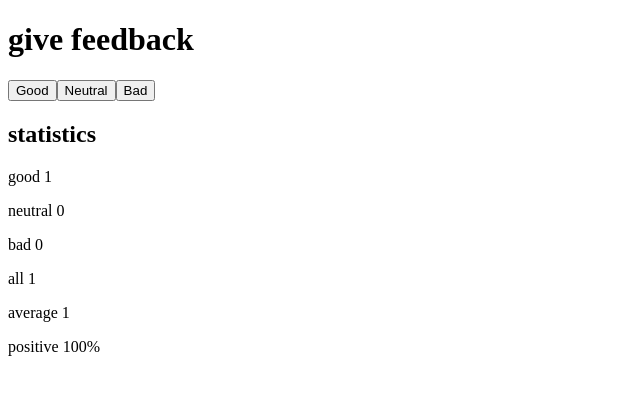
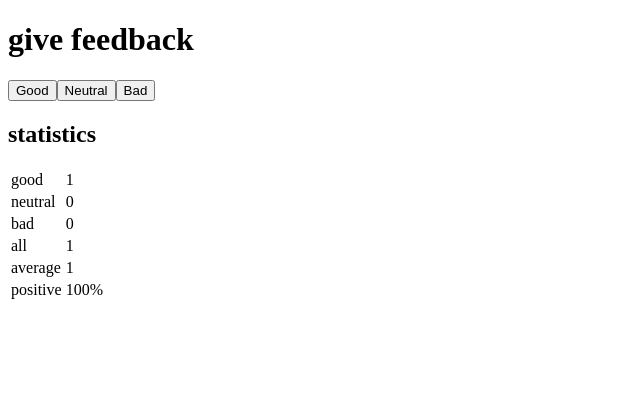
Before and after one commit to ongThien/fso, a React (Vite) app in the folder part1/unicafe/: page / in a window 1280 px wide. Both pictures are taken after a click on the button "Good". Shown: the top 394 px of the page, without its empty margins (0-640 px from the left). Built offline with nearby package versions, Linux system fonts and the light colour scheme.

Commit message:
finished unicafe step 6

```diff
--- a/part1/unicafe/src/App.jsx
+++ b/part1/unicafe/src/App.jsx
@@ -6,7 +6,10 @@ const Button = ({ handleClick, text }) => {
 
 const StatisticLine = ({text, stat}) => {
   return (
-    <p>{text} {stat}</p>
+    <tr>
+      <td>{text}</td>
+      <td>{stat}</td>
+    </tr>
   )
 }
 
@@ -20,14 +23,16 @@ const Statistics = ({ good, neutral, bad, all, avg, positive }) => {
   }
 
   return (
-    <>
-      <StatisticLine text={"good"} stat={good} />
-      <StatisticLine text={"neutral"} stat={neutral}/>
-      <StatisticLine text={"bad"} stat={bad}/>
-      <StatisticLine text={"all"} stat={all}/>
-      <StatisticLine text={"average"} stat={avg}/>
-      <StatisticLine text={"positive"} stat={positive + "%"}/>
-    </>
+    <table>
+      <tbody>
+        <StatisticLine text={"good"} stat={good} />
+        <StatisticLine text={"neutral"} stat={neutral} />
+        <StatisticLine text={"bad"} stat={bad} />
+        <StatisticLine text={"all"} stat={all} />
+        <StatisticLine text={"average"} stat={avg} />
+        <StatisticLine text={"positive"} stat={positive + "%"} />
+      </tbody>
+    </table>
   );
 };
 
```
